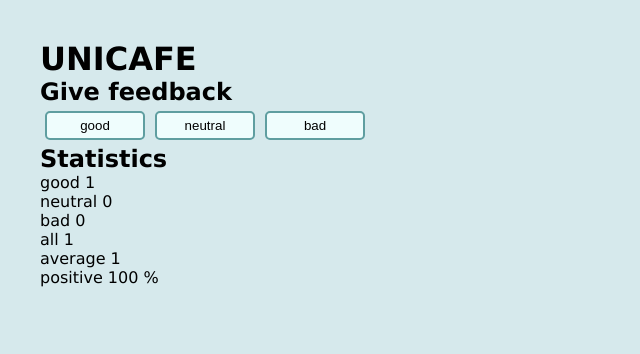
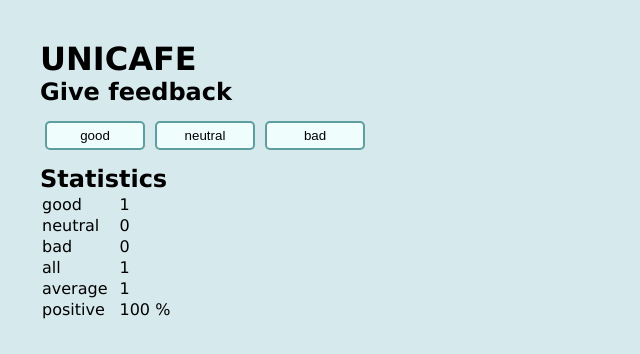
Before and after one commit to SaaraLeppis/FullStackOpen_2022, a React (Create React App) app in the folder osa1/unicafe/: page / in a window 1280 px wide. Both pictures are taken after a click on the button "good". Shown: the top 354 px of the page, without its empty margins (0-640 px from the left). Built offline with nearby package versions, Linux system fonts and the light colour scheme.

Commit message:
osa 1.11 step6 table format for results

```diff
--- a/osa1/unicafe/src/StatisticLine.js
+++ b/osa1/unicafe/src/StatisticLine.js
@@ -2,9 +2,10 @@
 
 const StatisticLine = (props) => {
     return (
-        <p>
-            {props.text} {props.value} {props.sign}
-        </p>
+        <tr>
+            <th>{props.text}</th>
+            <td>{props.value} {props.sign}</td>
+        </tr>
     );
 };
 
--- a/osa1/unicafe/src/Statistics.js
+++ b/osa1/unicafe/src/Statistics.js
@@ -6,14 +6,16 @@
         <div className="statistic-wrap">
             <h2>Statistics</h2>
             {props.count > 0 &&
-                <>
+                <table>
+                    <tbody>
                         <StatisticLine text="good" value={props.good} />
                         <StatisticLine text="neutral" value={props.neutral} />
                         <StatisticLine text="bad" value={props.bad} />
                         <StatisticLine text="all" value={props.all} />
                         <StatisticLine text="average" value={props.average} />
                         <StatisticLine text="positive" value={props.positive} sign="%" />
-                </>
+                    </tbody>
+                </table>
             }
             {props.count === 0 &&
                 <>
--- a/osa1/unicafe/src/index.css
+++ b/osa1/unicafe/src/index.css
@@ -20,3 +20,12 @@
   background-color:rgb(239, 253, 253);
   border: 2px solid cadetblue;
 }
+.buttons{
+  padding-top: 10px;
+  padding-bottom: 10px;
+}
+th{
+text-align:left;
+font-weight: normal;
+padding-right: 10px;
+}
```
Lines whose indentation alone changed are shown as unchanged.
